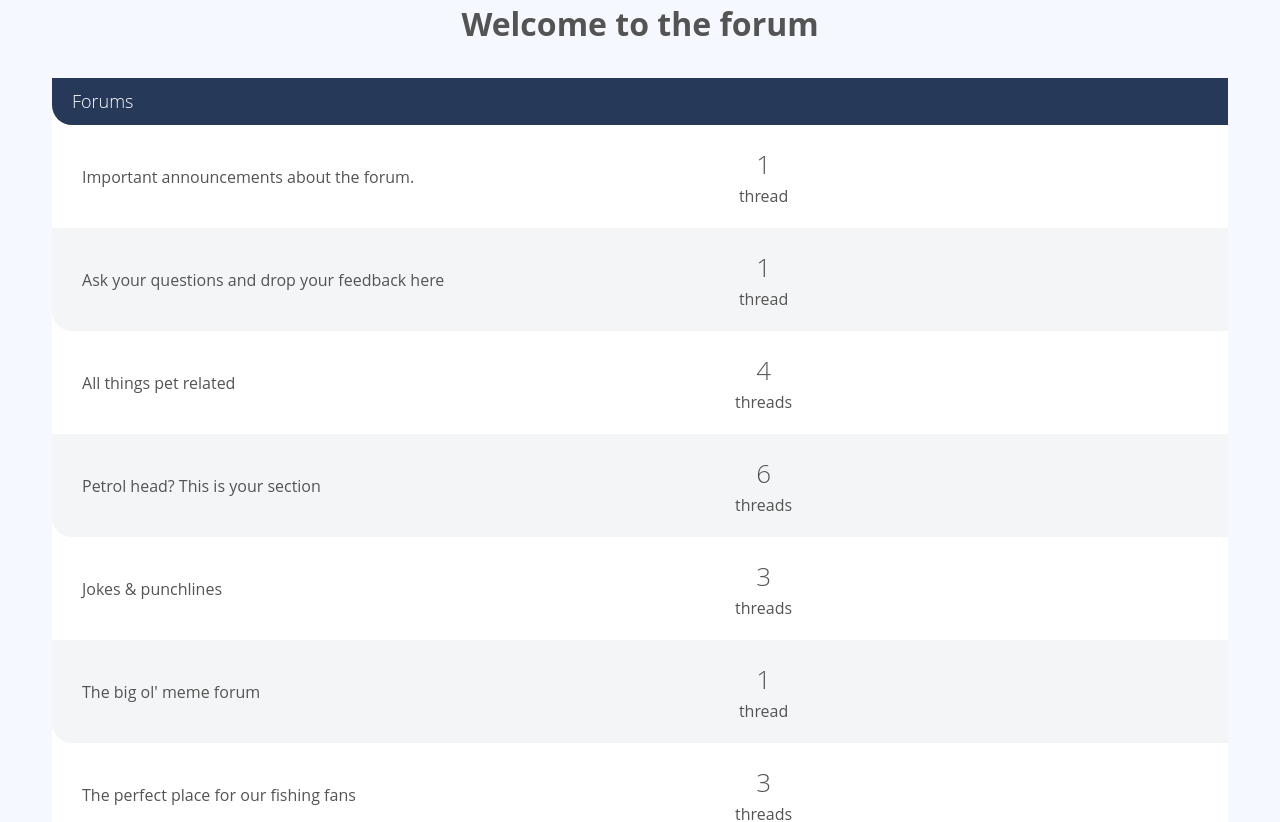
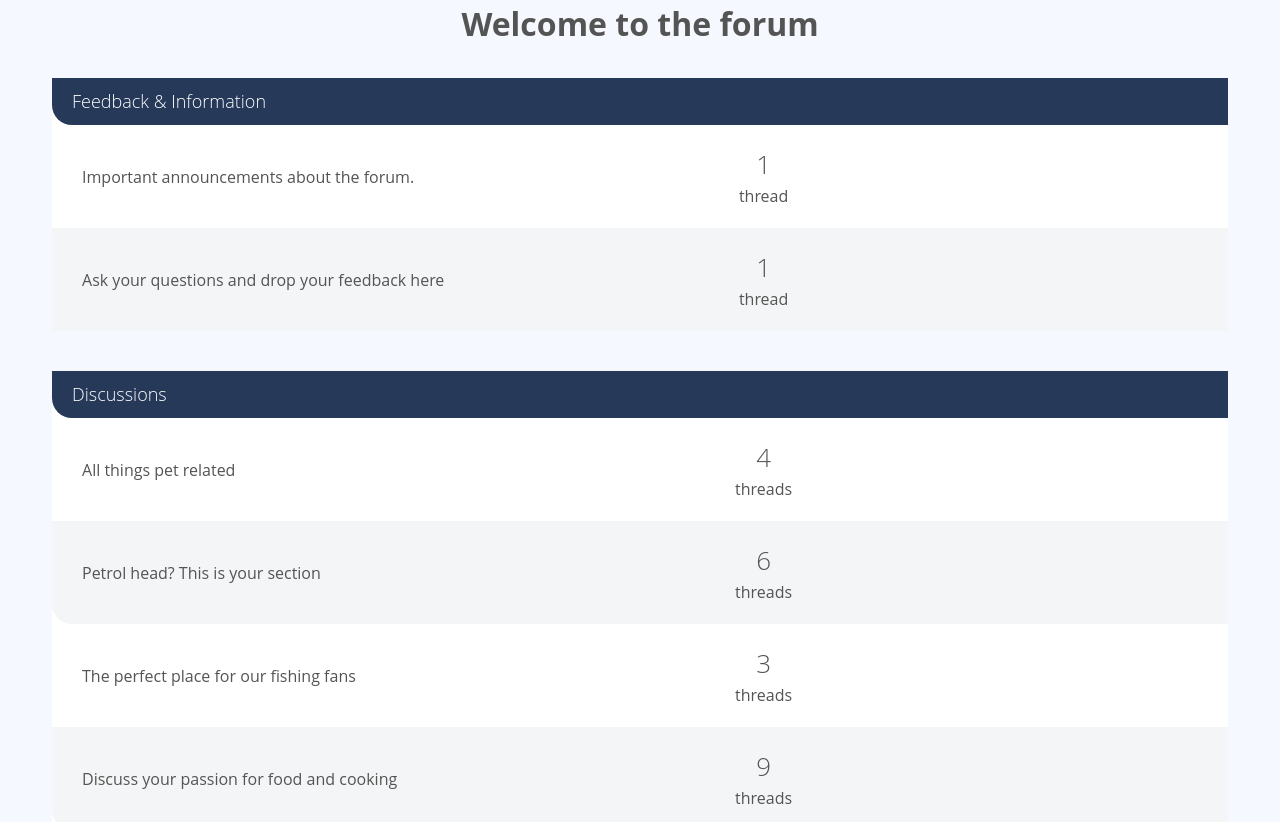
Before and after one commit to Sreesanth46/vue-forum, a Vue app: page / in a window 1280 px wide. Shown: the top 822 px of the page. Built offline with nearby package versions, Linux system fonts and the light colour scheme.

Commit message:
feat: category, category list

```diff
--- /dev/null
+++ b/src/components/CategoryList.vue
@@ -0,0 +1,33 @@
+<template>
+    <ForumList
+        v-for="category in categories"
+        :key="category.id"
+        :forums="getForumsForCategory(category)"
+        :title="category.name"
+        :category-id="category.id"
+    />
+</template>
+
+<script>
+import ForumList from '@/components/ForumList.vue'
+import sourceData from '@/data.json'
+
+export default {
+    components: {
+        ForumList
+    },
+
+    props: {
+        categories: {
+            required: true,
+            type: Array
+        }
+    },
+
+    methods: {
+        getForumsForCategory(category) {
+            return sourceData.forums.filter((forum) => forum.categoryId == category.id)
+        }
+    }
+}
+</script>
--- a/src/components/ForumList.vue
+++ b/src/components/ForumList.vue
@@ -2,7 +2,12 @@
     <div class="col-full">
         <div class="forum-list">
             <h2 class="list-title">
-                <a href="#">Forums</a>
+                <router-link
+                    v-if="categoryId"
+                    :to="{ name: 'Category', params: { id: categoryId } }"
+                    >{{ title }}</router-link
+                >
+                <span v-else>{{ title }}</span>
             </h2>
 
             <div class="forum-listing" v-for="forum in forums" :key="forum.id">
@@ -35,6 +40,14 @@
         forums: {
             required: true,
             type: Array
+        },
+        title: {
+            type: String,
+            default: 'Forums'
+        },
+        categoryId: {
+            required: false,
+            type: String
         }
     },
 
--- /dev/null
+++ b/src/pages/Category.vue
@@ -0,0 +1,37 @@
+<template>
+    <h1>{{ category.name }}</h1>
+    <ForumList :title="category.name" :forums="getForumsForCategory(category)" />
+</template>
+
+<script>
+import ForumList from '@/components/ForumList.vue'
+import sourceData from '@/data.json'
+
+export default {
+    components: {
+        ForumList
+    },
+
+    props: {
+        id: {
+            required: true,
+            type: String
+        }
+    },
+
+    computed: {
+        category() {
+            return sourceData.categories.find((category) => category.id === this.id)
+        }
+    },
+
+    methods: {
+        getForumsForCategory(category) {
+            return sourceData.forums.filter((forum) => forum.categoryId == category.id)
+        }
+    }
+}
+</script>
+
+<style lang="scss" scoped>
+</style>
--- a/src/pages/Home.vue
+++ b/src/pages/Home.vue
@@ -1,20 +1,20 @@
 <template>
     <h1>Welcome to the forum</h1>
-    <ForumList :forums="forums" />
+    <CategoryList :categories="categories" />
 </template>
 
 <script>
 import sourceData from '@/data.json'
-import ForumList from '@/components/ForumList.vue'
+import CategoryList from '@/components/CategoryList.vue'
 
 export default {
     components: {
-        ForumList
+        CategoryList
     },
 
     data() {
         return {
-            forums: sourceData.forums
+            categories: sourceData.categories
         }
     }
 }
--- a/src/router/index.js
+++ b/src/router/index.js
@@ -3,6 +3,7 @@
 import ThreadShow from '@/pages/ThreadShow.vue'
 import NotFound from '@/pages/NotFound.vue'
 import Forum from '@/pages/Forum.vue'
+import Category from '@/pages/Category.vue'
 import sourceData from '@/data.json'
 
 const routes = [
@@ -10,6 +11,13 @@
 		path: '/',
 		name: 'Home',
 		component: Home
+	},
+
+	{
+		path: '/category/:id',
+		name: 'Category',
+		component: Category,
+		props: true
 	},
 
 	{
```
